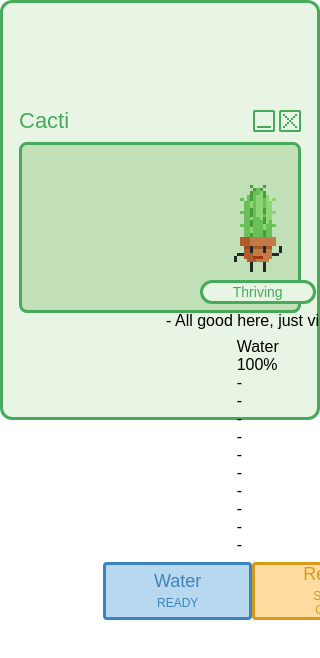
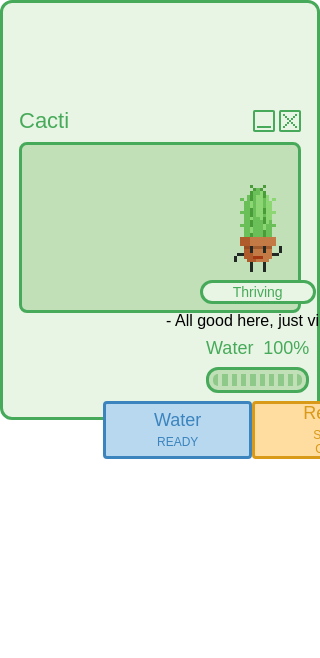
Before and after one commit to maggie-e-matthias/PlantBuddy, an Electron app: page index.html in a window 320 px wide. Drawn offline with Linux system fonts and the light colour scheme; a web font is replaced by a local one.

Commit message:
chore: add missing styling elements

```diff
--- a/style.css
+++ b/style.css
@@ -116,6 +116,62 @@ button {
     color: #47aa5a;
 }
 
+/* Water meter */
+
+.water-meter {
+  display: flex;
+  flex-direction: column;
+  gap: 8px;
+}
+
+.water-label {
+  display: flex;
+  justify-content: space-between;
+}
+
+#water,
+#percentage {
+  font-size: 1.125rem;
+  color: #47aa5a;
+}
+
+.water-bar {
+  width: 100%;
+  max-width: 18rem;
+  height: 100%;
+  max-height: 1.875rem;
+  padding: 0.25rem;
+  display: flex;
+  justify-content: center;
+  align-items: center;
+  gap: 4px;
+  border: 3px solid #47aa5a;
+  border-radius: 12px;
+  background: #c2e0b8;
+}
+
+.percentage-bar {
+  width: 100%;
+  max-width: 1.5rem;
+  height: 100%;
+  max-height: 0.75rem;
+  display: flex;
+  justify-content: center;
+  align-items: center;
+  background: #8fc98a;
+  color: #8fc98a;
+}
+
+#bar-1 {
+  border-top-left-radius: 6px;
+  border-bottom-left-radius: 6px;
+}
+
+#bar-10 {
+  border-top-right-radius: 6px;
+  border-bottom-right-radius: 6px;
+}
+
 /* Action Buttons */
 
 .action-btns {
```
